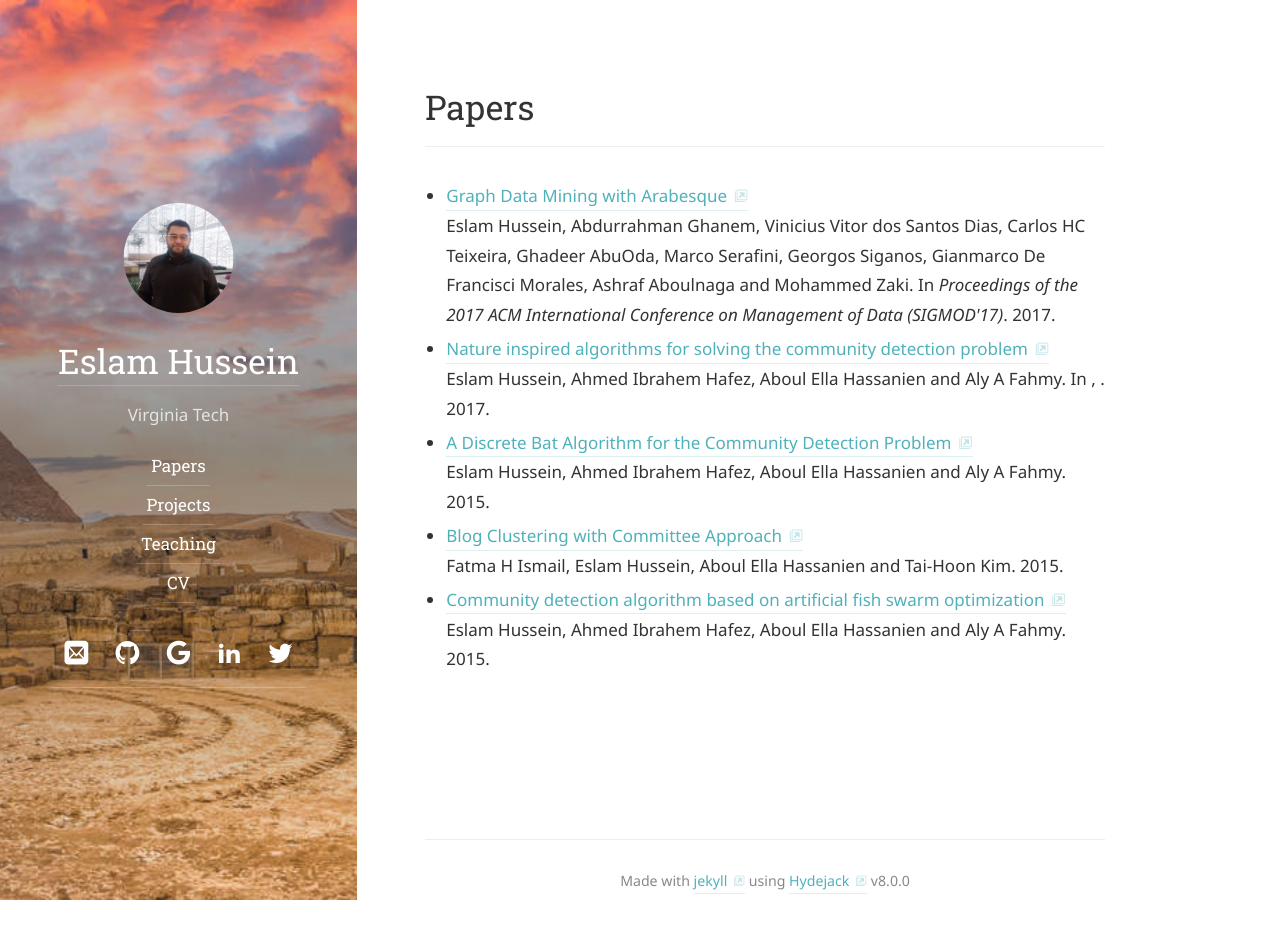
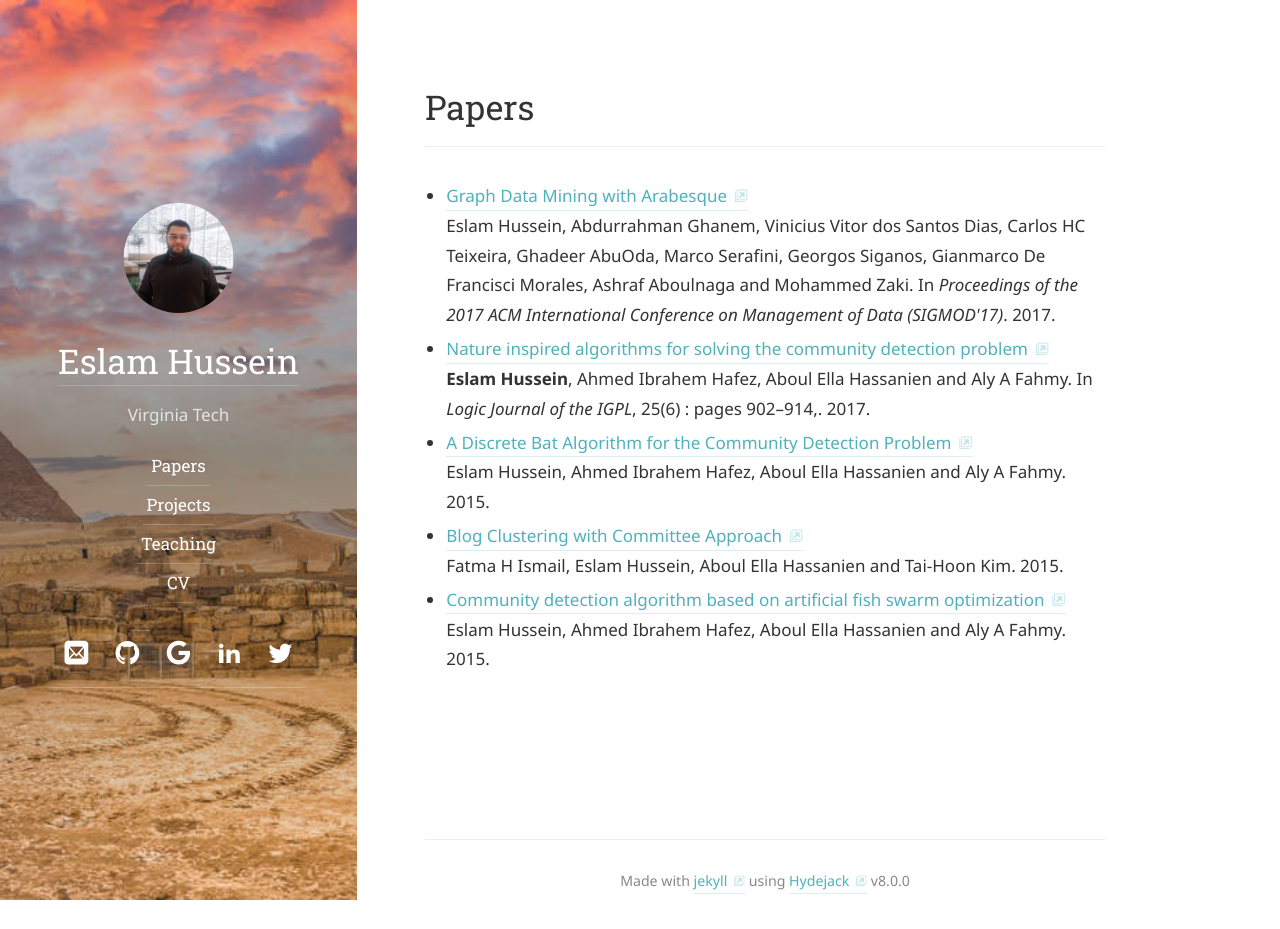
Before and after one commit to EslamAli86/eslamali86.github.io, a Jekyll site: the page built from papers.md, in a window 1280 px wide. Built offline with Jekyll 4.4.1, drawn with Linux system fonts in a browser that asks for light colours; some web fonts are replaced.

Commit message:
fix: resume & papers

```diff
--- a/_data/papers.yml
+++ b/_data/papers.yml
@@ -13,10 +13,13 @@ papers:
     paper-type: article
     year: 2017
     title: "Nature inspired algorithms for solving the community detection problem"
-    authors: "Eslam Hussein, Ahmed Ibrahem Hafez, Aboul Ella Hassanien and Aly A Fahmy"
-    booktitle: "Logic Journal of the IGPL"
+    authors: "<b>Eslam Hussein</b>, Ahmed Ibrahem Hafez, Aboul Ella Hassanien and Aly A Fahmy"
+    journal: "Logic Journal of the IGPL"
     doc-url: https://academic.oup.com/jigpal/article/25/6/902/4565815
     venue: journal
+    volume: 25
+    number: 6
+    pages: "902&ndash;914"
   - layout: paper
     selected: yes
     paper-type: conference
```
Also changed, not shown: cv.md (+0 -2 lines).
